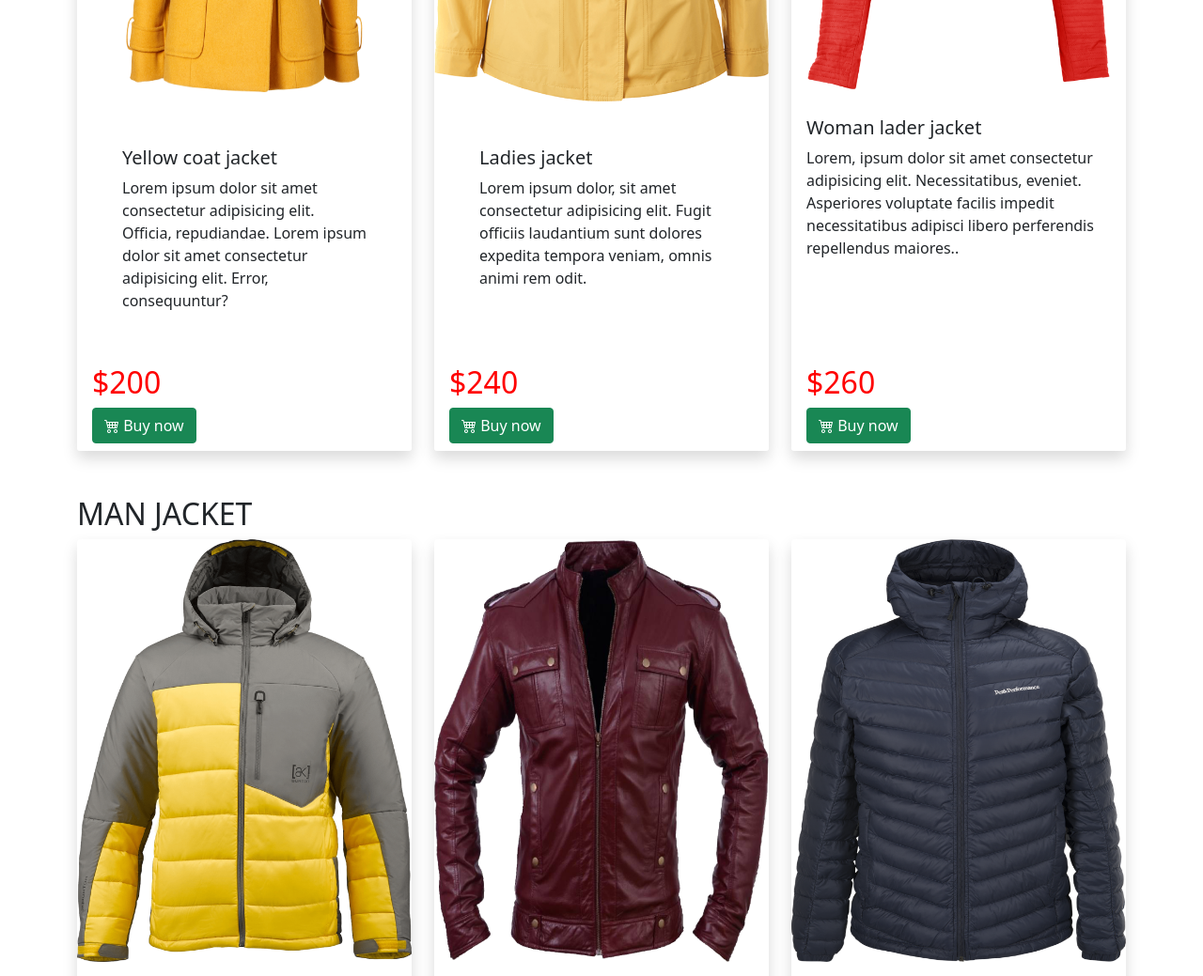
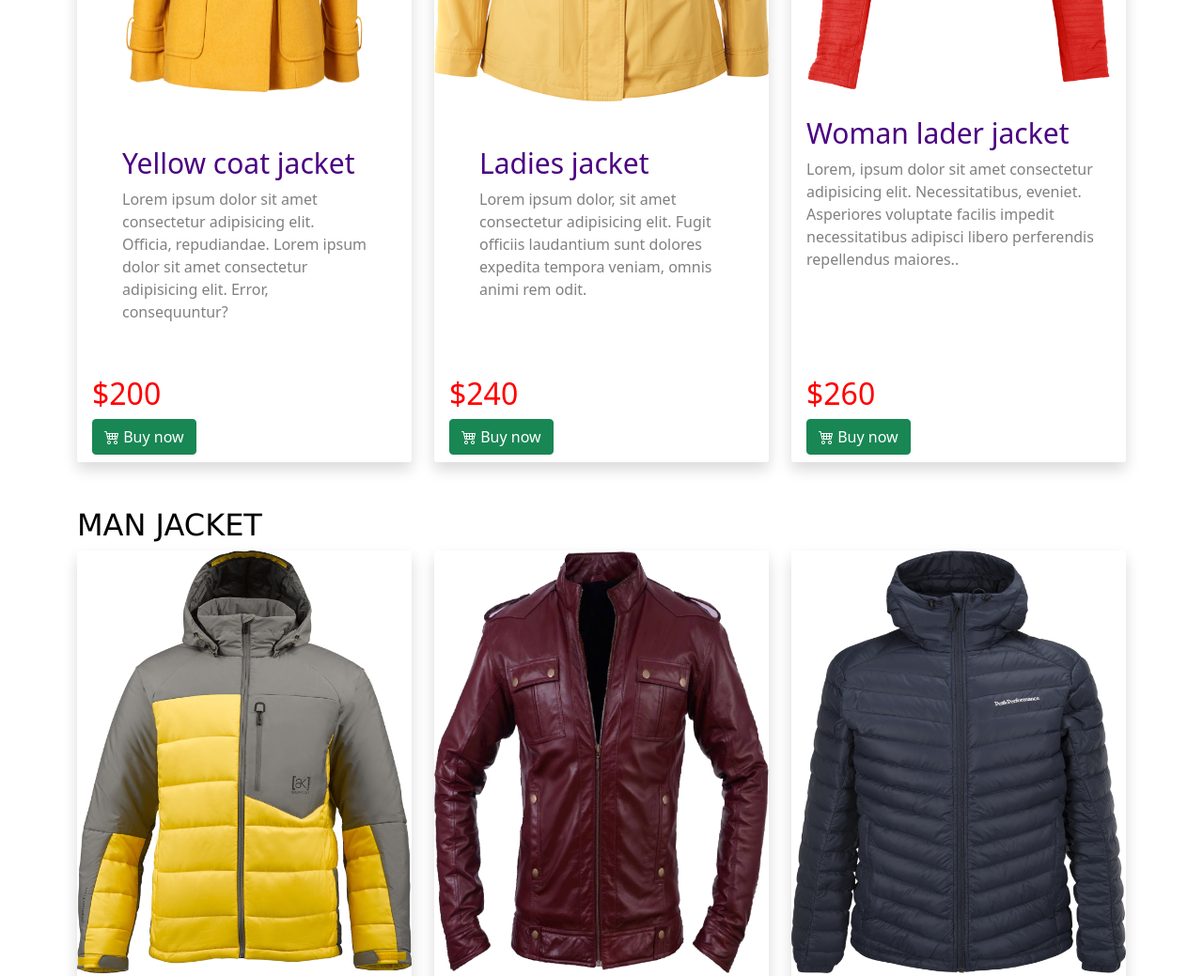
Before and after one commit to rakibulhasan933/responsive-asainment2-main, a plain HTML site: page index.html in a window 1280 px wide. Shown: the part 920-1959 px from the top of the page at 94% size. Drawn offline with nearby package versions, Linux system fonts and the light colour scheme.

Commit message:
leasted upload

```diff
--- a/css/style.css
+++ b/css/style.css
@@ -31,3 +31,14 @@
 .am{
     color: red;
 }
+.top-heading{
+    color: black;
+    font-family: Verdana, Geneva, Tahoma, sans-serif;
+}
+.card-text{
+    color: gray;
+}
+.card-title{
+    font-size: 30px;
+    color: indigo;
+}
--- a/index.html
+++ b/index.html
@@ -49,7 +49,7 @@
             </div>
         </section>
         <section class="container mt-5">
-          <h2>WOMAN JACKET</h2>
+          <h2 class="top-headline">WOMAN JACKET</h2>
             <div class="row row-cols-1 row-cols-md-3 g-4">
                 <div class="col">
                   <div class="card rupa-card h-100 shadow ">
@@ -90,7 +90,7 @@
               </div>
         </section>
         <section class="container mt-5">
-            <h2>MAN JACKET</h2>
+            <h2 class="top-heading">MAN JACKET</h2>
             <div class="row row-cols-1 row-cols-md-3 g-4">
                 <div class="col">
                   <div class="card rupa-card h-100 shadow">
```
